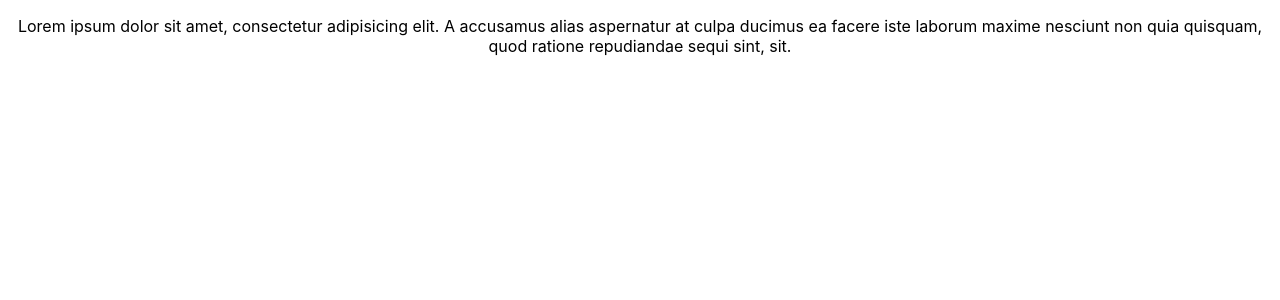
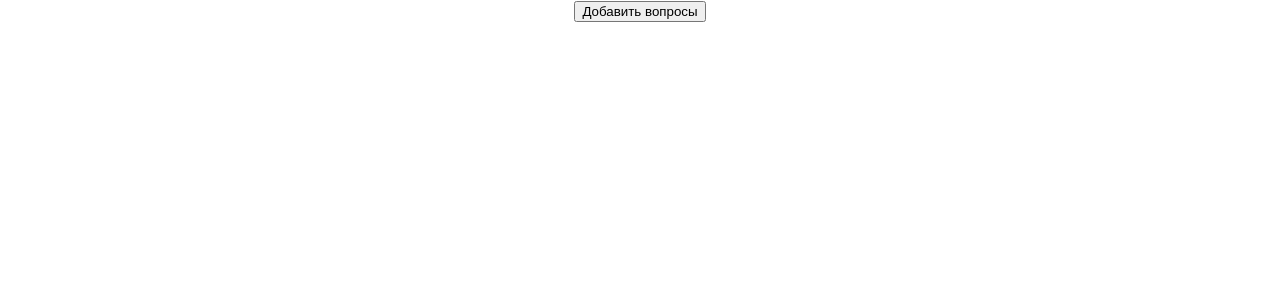
Before and after one commit to CrazyJerboa/react-voting, a React (Create React App) app: page / in a window 1280 px wide. Shown: the top 300 px of the page. Built offline with nearby package versions, Linux system fonts and the light colour scheme.

Commit message:
deleted unused redux-thunk and added redux-toolkit with simple example

```diff
--- a/package.json
+++ b/package.json
@@ -3,6 +3,7 @@
   "version": "0.1.0",
   "private": true,
   "dependencies": {
+    "@reduxjs/toolkit": "^1.8.2",
     "@testing-library/jest-dom": "^5.16.4",
     "@testing-library/react": "^13.3.0",
     "@testing-library/user-event": "^13.5.0",
@@ -12,8 +13,6 @@
     "react-dom": "^18.2.0",
     "react-redux": "^8.0.2",
     "react-scripts": "5.0.1",
-    "redux": "^4.2.0",
-    "redux-thunk": "^2.4.1",
     "tiny-slider-react": "^0.5.5",
     "web-vitals": "^2.1.4"
   },
--- a/src/App.js
+++ b/src/App.js
@@ -1,9 +1,22 @@
 import './App.scss';
+import {addQuestions} from "./store/slices/main";
+import {useDispatch, useSelector} from "react-redux";
 
 const App = () => {
+    const dispatch = useDispatch();
+    const questions = useSelector((state) => state.main.questions);
+
+    const addQuestion = () => {
+        dispatch(addQuestions(['Вопрос 1', 'Вопрос 2']));
+    }
+
     return (
         <div className="App">
-            <p>Lorem ipsum dolor sit amet, consectetur adipisicing elit. A accusamus alias aspernatur at culpa ducimus ea facere iste laborum maxime nesciunt non quia quisquam, quod ratione repudiandae sequi sint, sit.</p>
+            <button onClick={addQuestion}>Добавить вопросы</button>
+
+            { questions.map(question => {
+                return <p>{question}</p>
+            }) }
         </div>
     );
 }
--- a/src/index.js
+++ b/src/index.js
@@ -1,14 +1,19 @@
 import React from 'react';
 import ReactDOM from 'react-dom/client';
+import {Provider} from "react-redux";
+import reportWebVitals from './reportWebVitals';
+import App from './App';
+import store from "./store";
+
 import './index.scss';
-import App from './App';
-import reportWebVitals from './reportWebVitals';
 
 const root = ReactDOM.createRoot(document.getElementById('root'));
 root.render(
-  <React.StrictMode>
-    <App />
-  </React.StrictMode>
+    <Provider store={store}>
+        <React.StrictMode>
+            <App/>
+        </React.StrictMode>
+    </Provider>
 );
 
 // If you want to start measuring performance in your app, pass a function
--- /dev/null
+++ b/src/store/index.js
@@ -0,0 +1,8 @@
+import {configureStore} from '@reduxjs/toolkit';
+import mainReducer from "./slices/main";
+
+export default configureStore({
+    reducer: {
+        main: mainReducer
+    }
+});
--- /dev/null
+++ b/src/store/slices/main.js
@@ -0,0 +1,18 @@
+import {createSlice} from "@reduxjs/toolkit";
+
+const initialState = {
+    questions: []
+}
+
+const mainSlice = createSlice({
+    name: 'main',
+    initialState,
+    reducers: {
+        addQuestions: (state, action) => {
+            state.questions = action.payload;
+        }
+    }
+});
+
+export const { addQuestions } = mainSlice.actions;
+export default mainSlice.reducer;
```
Also changed, not shown: 1 other file (tests, documents, lock files or other folders).
